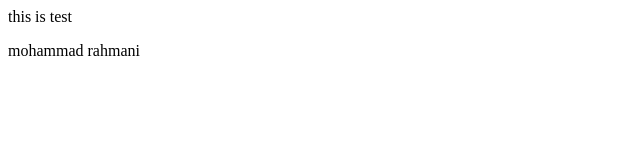
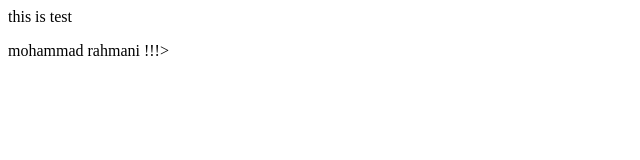
Before and after one commit to Morahmad/web, a plain HTML site: page index.html in a window 1280 px wide. Shown: the full height of the page, 0-640 px from the left. Drawn offline with Linux system fonts and the light colour scheme.

Commit message:
add ! in index

```diff
--- a/index.html
+++ b/index.html
@@ -8,6 +8,6 @@
 </head>
 <body>
     this is test
-    <p>mohammad rahmani</p>
+    <p>mohammad rahmani !!!>
 </body>
 </html>
```
